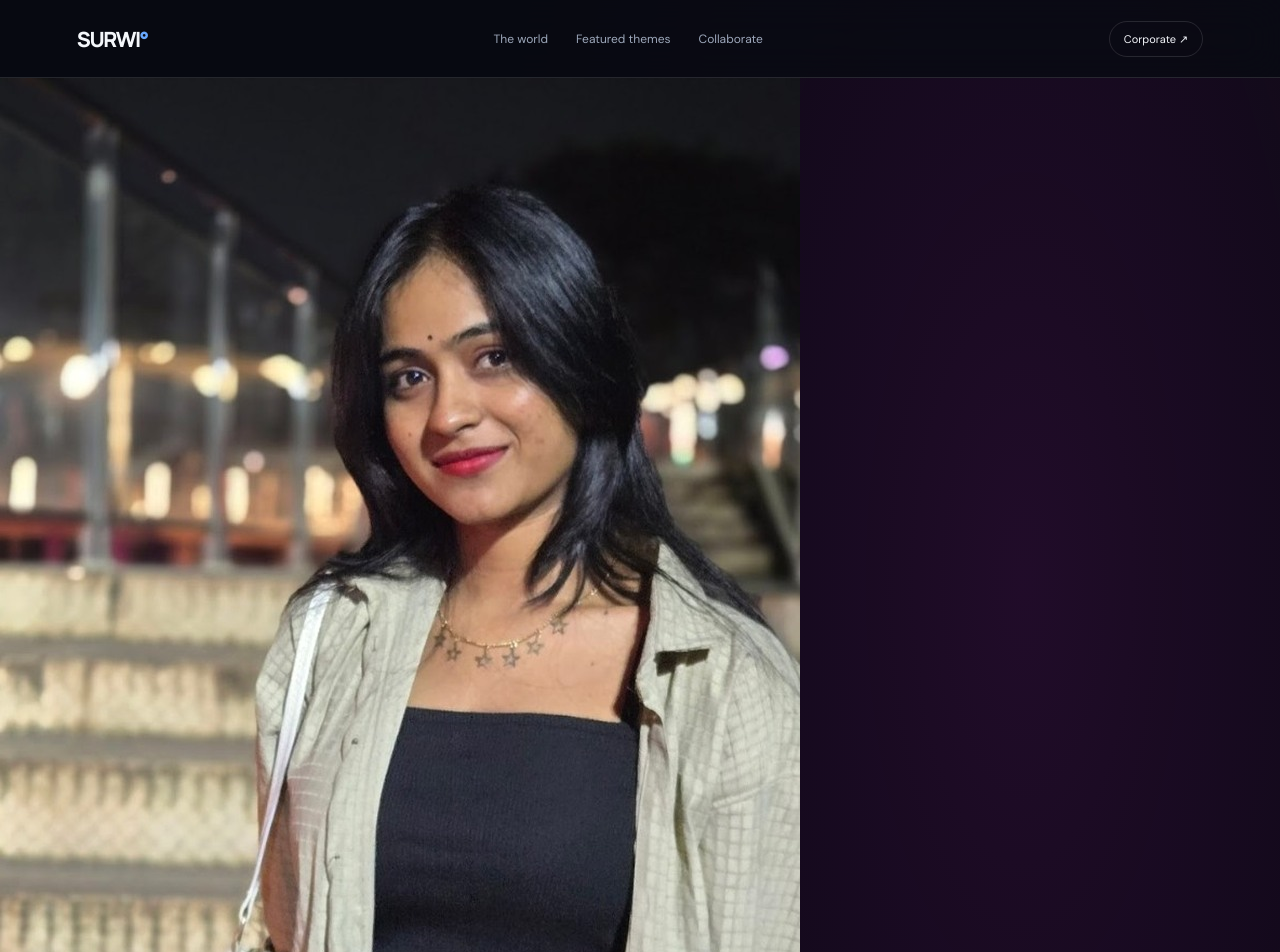
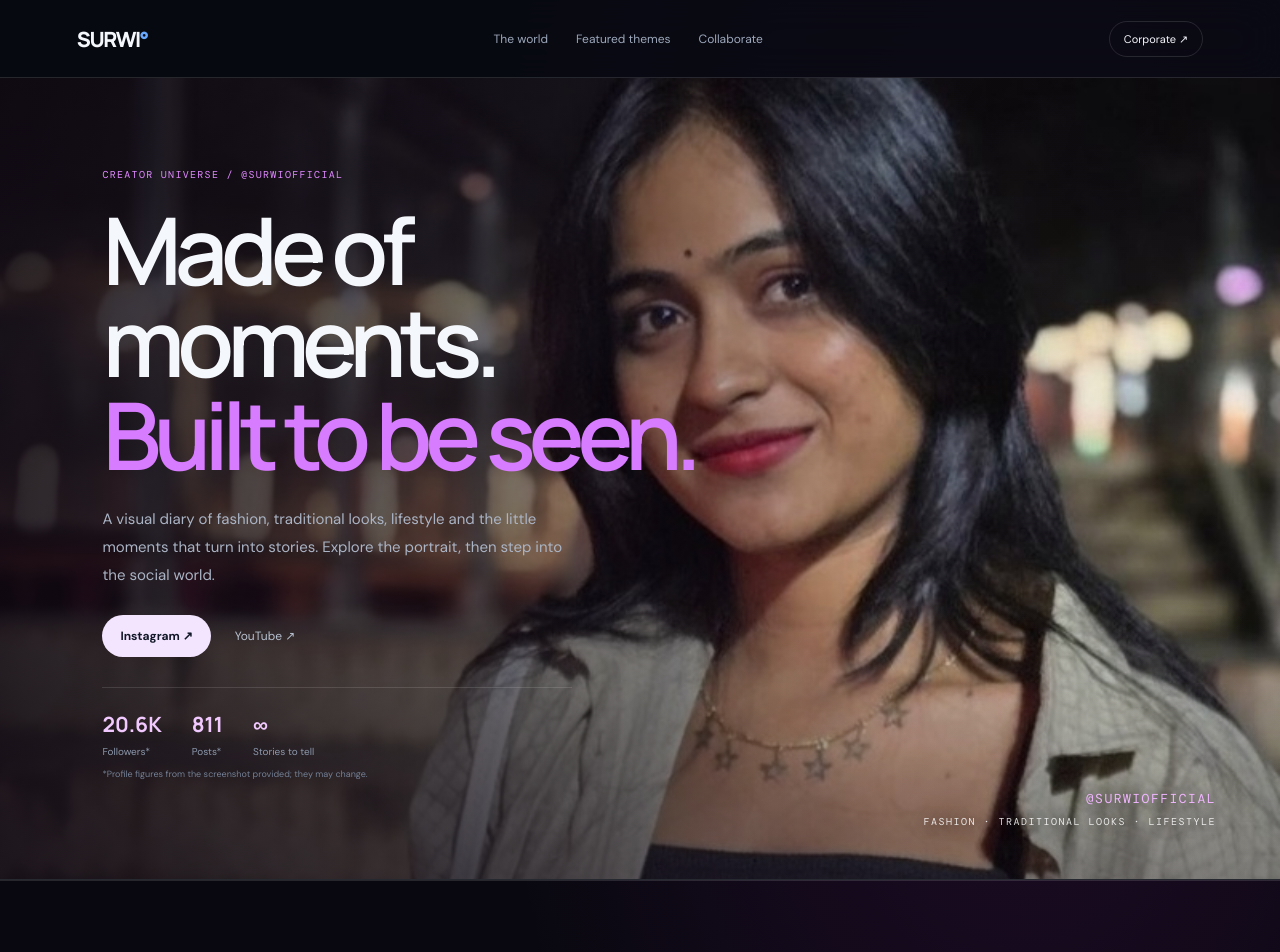
Before and after one commit to Saketkmr31/Surwi-Portfolio-Project, a Next.js app: page /creator in a window 1280 px wide. Shown: the top 952 px of the page. Built offline with nearby package versions, Linux system fonts and the light colour scheme.

Commit message:
Add full-screen studio portrait hero styling

```diff
--- a/app/globals.css
+++ b/app/globals.css
@@ -45,3 +45,20 @@
   .cube-detail-panel { left: 10px; right: 10px; top: 10px; padding: 8px 10px; font-size: 11px; }
   .cube-caption { left: 10px; right: 10px; bottom: 10px; font-size: 8px; }
 }
+
+
+/* Immersive full-screen studio portrait heroes */
+.full-photo-hero{position:relative;isolation:isolate;min-height:calc(100svh - 78px);width:100%;overflow:hidden;display:flex;align-items:center;padding:clamp(32px,7vw,110px) clamp(24px,8vw,140px);border-bottom:1px solid var(--line);background:#080b12}
+.hero-photo{position:absolute;inset:0;width:100%;height:100%;object-fit:cover;object-position:center 34%;z-index:-2}
+.corporate-photo-hero .hero-photo{object-position:center 28%}
+.creator-photo-hero .hero-photo{object-position:center 30%}
+.photo-shade{position:absolute;inset:0;z-index:-1;background:linear-gradient(90deg,rgba(5,8,15,.94) 0%,rgba(5,8,15,.77) 34%,rgba(5,8,15,.2) 68%,rgba(5,8,15,.06) 100%),linear-gradient(0deg,rgba(5,8,15,.52),transparent 35%)}
+.creator-photo-hero .photo-shade{background:linear-gradient(90deg,rgba(12,5,15,.88) 0%,rgba(12,5,15,.63) 35%,rgba(12,5,15,.12) 70%,rgba(12,5,15,.02) 100%),linear-gradient(0deg,rgba(12,5,15,.42),transparent 35%)}
+.photo-hero-copy{position:relative;z-index:1;width:min(610px,58vw);max-width:610px}
+.photo-hero-copy h1{font-size:clamp(54px,7.3vw,104px);text-wrap:balance}
+.photo-hero-copy .hero-intro{max-width:460px}
+.photo-hero-copy .stat-strip,.photo-hero-copy .social-metrics{max-width:470px}
+.photo-hero-mark{position:absolute;right:clamp(24px,5vw,78px);bottom:clamp(24px,4vw,55px);display:flex;flex-direction:column;align-items:flex-end;gap:8px;text-align:right;font-family:'DM Mono',monospace;font-size:10px;letter-spacing:1.5px;color:rgba(255,255,255,.85);text-shadow:0 2px 15px #000}
+.photo-hero-mark span:first-child{font-size:13px;color:#fff}
+.creator-photo-hero .photo-hero-mark span:first-child{color:#f0b6ff}
+@media(max-width:700px){.full-photo-hero{min-height:calc(100svh - 66px);padding:44px 22px 118px;align-items:flex-end}.hero-photo{object-position:58% center}.corporate-photo-hero .hero-photo{object-position:58% center}.creator-photo-hero .hero-photo{object-position:56% center}.photo-shade{background:linear-gradient(0deg,rgba(5,8,15,.96) 0%,rgba(5,8,15,.76) 40%,rgba(5,8,15,.14) 100%)}.creator-photo-hero .photo-shade{background:linear-gradient(0deg,rgba(12,5,15,.96) 0%,rgba(12,5,15,.73) 42%,rgba(12,5,15,.12) 100%)}.photo-hero-copy{width:100%;max-width:100%}.photo-hero-copy h1{font-size:clamp(48px,12vw,70px)}.photo-hero-copy .hero-intro{font-size:13px;max-width:380px}.photo-hero-copy .stat-strip,.photo-hero-copy .social-metrics{margin-top:24px}.photo-hero-mark{right:22px;top:20px;bottom:auto;font-size:8px}.photo-hero-mark span:first-child{font-size:10px}}
```
